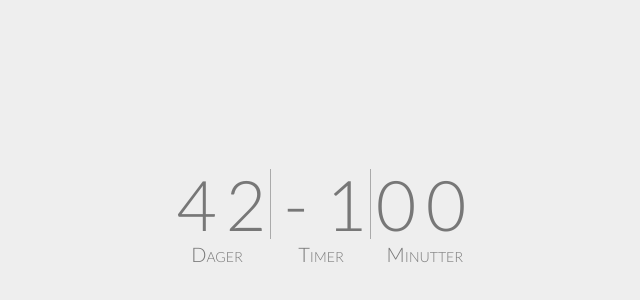
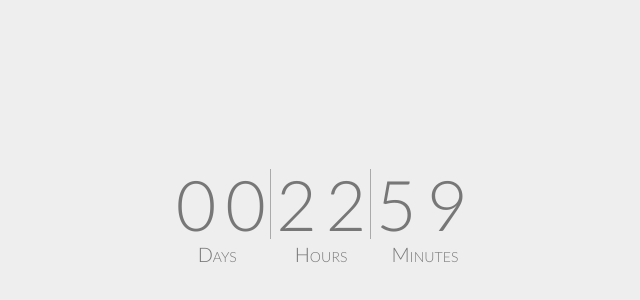
Before and after one commit to SK0P/sompo.github.io, a plain HTML site: page index.html in a window 1280 px wide. Shown: the part 186-486 px from the top of the page, without its empty margins (319-959 px from the left). Drawn offline with nearby package versions, Linux system fonts and the light colour scheme.

Commit message:
added countdown

```diff
--- a/index.html
+++ b/index.html
@@ -12,9 +12,9 @@
 <!-- partial:index.partial.html -->
 <div class='clock'></div>
 <div class='label'>
-  <span class='info days'>Dager</span>
-  <span class='info hours'>Timer</span>
-  <span class='info minutes'>Minutter</span>
+  <span class='info days'>Days</span>
+  <span class='info hours'>Hours</span>
+  <span class='info minutes'>Minutes</span>
 </div>
 <!-- partial -->
   <script  src="./script.js"></script>
--- a/script.js
+++ b/script.js
@@ -1,5 +1,5 @@
 // set the date we're counting down to
-var target_date = new Date("May 17, 2015 08:00:00").getTime();
+var target_date = new Date("July 7, 2021 08:00:00").getTime();
 
 var Clock = (function(){
   var exports = function(element) {
```
